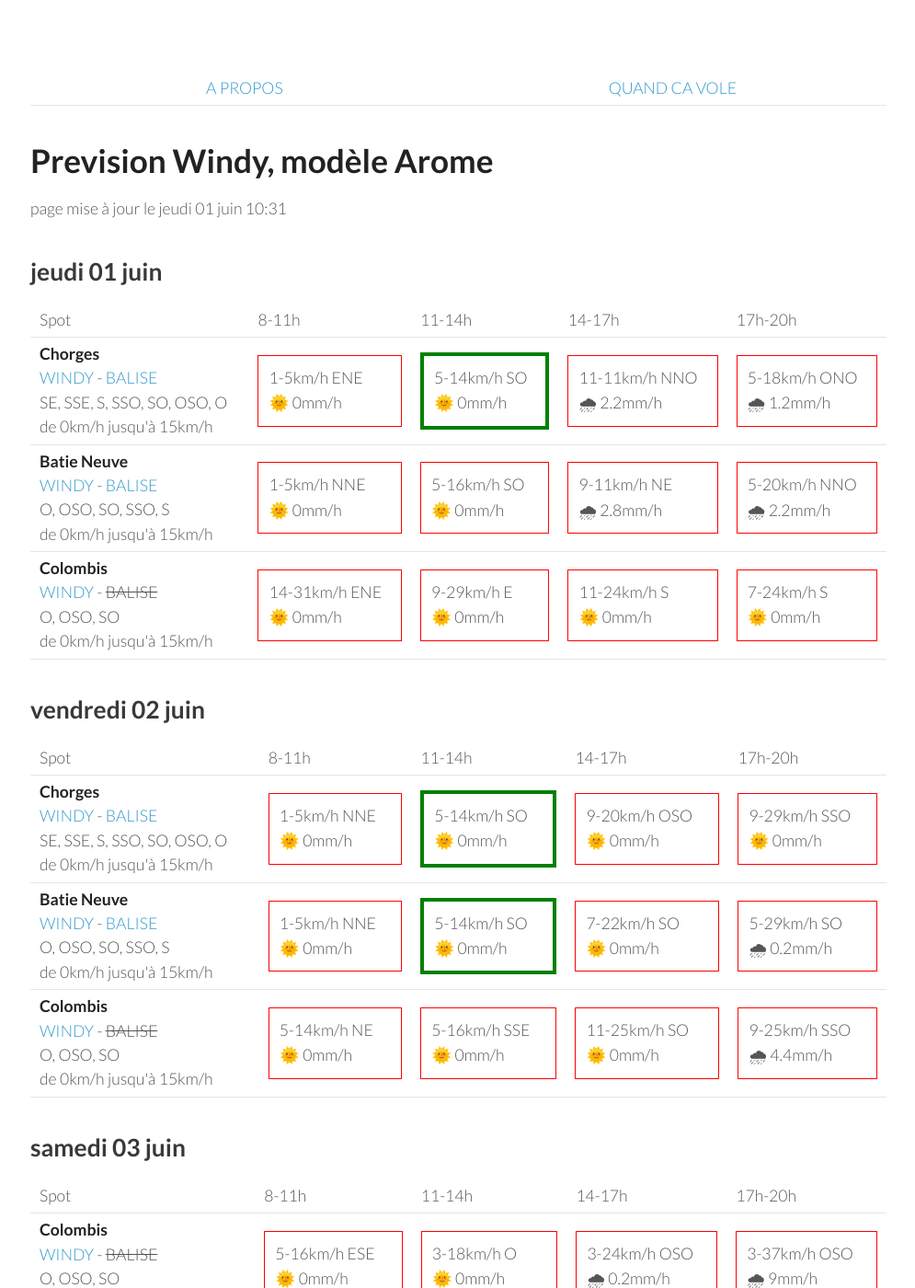
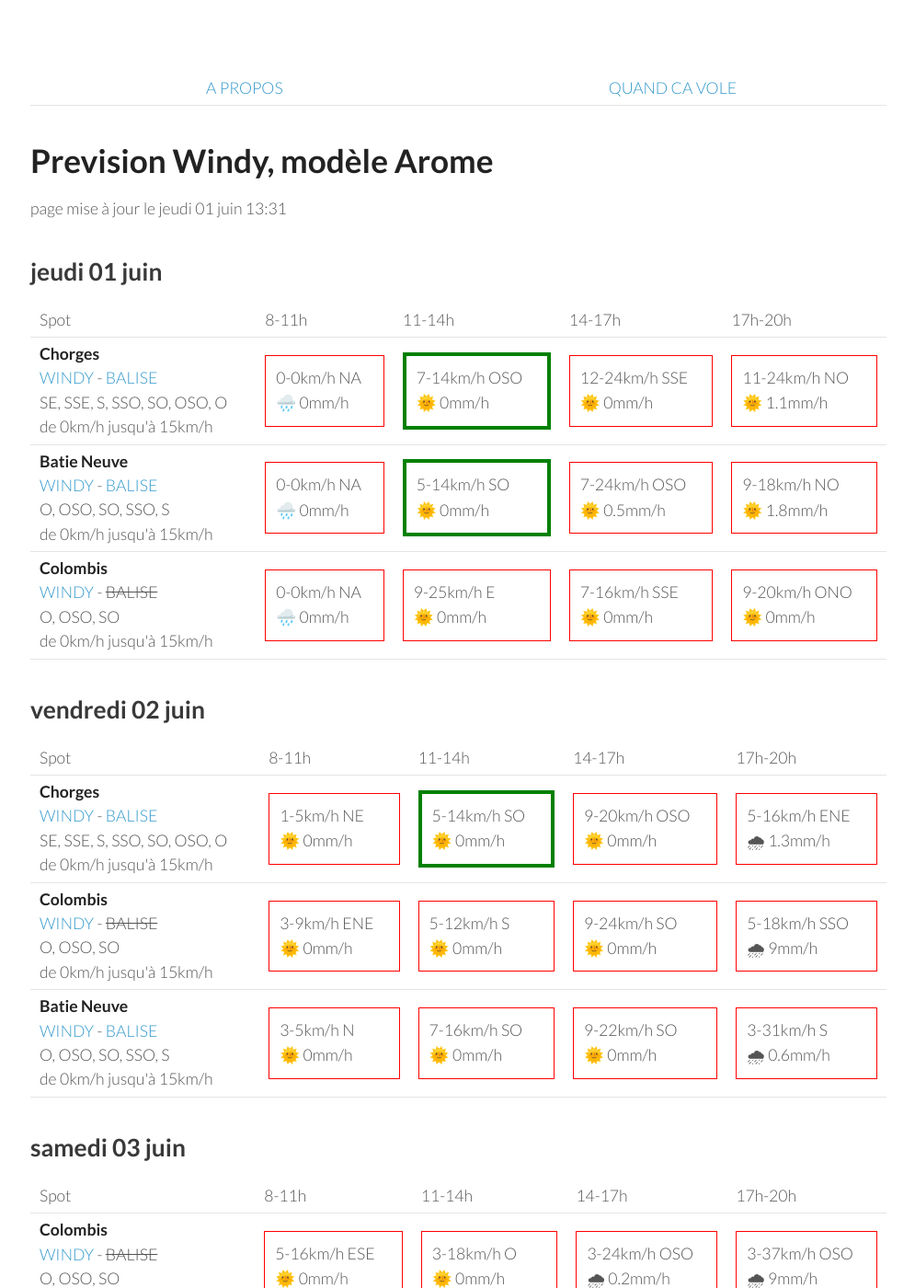
Before and after one commit to parapente-dans-le-nord/parapente-dans-le-nord.github.io, a Jekyll site: the page built from serre_poncon.markdown, in a window 1280 px wide and 1400 px high. Shown: the whole window at 92% size, without its empty margins (25-1020 px from the left). Built offline with Jekyll 4.4.1, drawn with Linux system fonts in a browser that asks for light colours.

Commit message:
update index.markdown

```diff
--- a/serre_poncon.markdown
+++ b/serre_poncon.markdown
@@ -7,7 +7,7 @@ title:  "Tous les spots"
 {: .links}
 
 # Prevision Windy, modèle Arome
-page mise à jour le jeudi 01 juin 10:31
+page mise à jour le jeudi 01 juin 13:31
 
 ## jeudi 01 juin
 
@@ -24,31 +24,28 @@ page mise à jour le jeudi 01 juin 10:31
 <tr>
         <td><strong>Chorges</strong><br><a href="https://windy.com/44.578/6.280?44.559,6.262,10">WINDY</a> - <span class=""><a href="https://www.openwindmap.org/PP554">BALISE</a> </span><br> <span class="vent-favorable">SE, SSE, S, SSO, SO, OSO, O</span><br><span class="force-vent">de 0km/h jusqu'à 15km/h</span> </td>
 
-            <td><div class="not-flyable"><p>1-5km/h ENE</p><p>🌞 0mm/h</p></div></td>
-            <td><div class="flyable"><p>5-14km/h SO</p><p>🌞 0mm/h</p></div></td>
-            <td><div class="not-flyable"><p>11-11km/h NNO</p><p>🌧 2.2mm/h</p></div></td>
-            <td><div class="not-flyable"><p>5-18km/h ONO</p><p>🌧 1.2mm/h</p></div></td>
-
+            <td><div class="not-flyable"><p>0-0km/h NA</p><p>🌧️ 0mm/h</p></div></td>
+            <td><div class="flyable"><p>7-14km/h OSO</p><p>🌞 0mm/h</p></div></td>
+            <td><div class="not-flyable"><p>12-24km/h SSE</p><p>🌞 0mm/h</p></div></td>
+            <td><div class="not-flyable"><p>11-24km/h NO</p><p>🌞 1.1mm/h</p></div></td>
 
     </tr>
 <tr>
         <td><strong>Batie Neuve</strong><br><a href="https://windy.com/44.584/6.236?44.559,6.262,10,m:eTtagly">WINDY</a> - <span class=""><a href="https://www.openwindmap.org/PP554">BALISE</a> </span><br> <span class="vent-favorable">O, OSO, SO, SSO, S</span><br><span class="force-vent">de 0km/h jusqu'à 15km/h</span> </td>
 
-            <td><div class="not-flyable"><p>1-5km/h NNE</p><p>🌞 0mm/h</p></div></td>
-            <td><div class="not-flyable"><p>5-16km/h SO</p><p>🌞 0mm/h</p></div></td>
-            <td><div class="not-flyable"><p>9-11km/h NE</p><p>🌧 2.8mm/h</p></div></td>
-            <td><div class="not-flyable"><p>5-20km/h NNO</p><p>🌧 2.2mm/h</p></div></td>
-
+            <td><div class="not-flyable"><p>0-0km/h NA</p><p>🌧️ 0mm/h</p></div></td>
+            <td><div class="flyable"><p>5-14km/h SO</p><p>🌞 0mm/h</p></div></td>
+            <td><div class="not-flyable"><p>7-24km/h OSO</p><p>🌞 0.5mm/h</p></div></td>
+            <td><div class="not-flyable"><p>9-18km/h NO</p><p>🌞 1.8mm/h</p></div></td>
 
     </tr>
 <tr>
         <td><strong>Colombis</strong><br><a href="https://windy.com/44.494/6.216?44.559,6.262,10">WINDY</a> - <span class="no-balise"> BALISE </span><br> <span class="vent-favorable">O, OSO, SO</span><br><span class="force-vent">de 0km/h jusqu'à 15km/h</span> </td>
 
-            <td><div class="not-flyable"><p>14-31km/h ENE</p><p>🌞 0mm/h</p></div></td>
-            <td><div class="not-flyable"><p>9-29km/h E</p><p>🌞 0mm/h</p></div></td>
-            <td><div class="not-flyable"><p>11-24km/h S</p><p>🌞 0mm/h</p></div></td>
-            <td><div class="not-flyable"><p>7-24km/h S</p><p>🌞 0mm/h</p></div></td>
-
+            <td><div class="not-flyable"><p>0-0km/h NA</p><p>🌧️ 0mm/h</p></div></td>
+            <td><div class="not-flyable"><p>9-25km/h E</p><p>🌞 0mm/h</p></div></td>
+            <td><div class="not-flyable"><p>7-16km/h SSE</p><p>🌞 0mm/h</p></div></td>
+            <td><div class="not-flyable"><p>9-20km/h ONO</p><p>🌞 0mm/h</p></div></td>
 
     </tr>
 
@@ -70,30 +67,30 @@ page mise à jour le jeudi 01 juin 10:31
 <tr>
         <td><strong>Chorges</strong><br><a href="https://windy.com/44.578/6.280?44.559,6.262,10">WINDY</a> - <span class=""><a href="https://www.openwindmap.org/PP554">BALISE</a> </span><br> <span class="vent-favorable">SE, SSE, S, SSO, SO, OSO, O</span><br><span class="force-vent">de 0km/h jusqu'à 15km/h</span> </td>
 
-            <td><div class="not-flyable"><p>1-5km/h NNE</p><p>🌞 0mm/h</p></div></td>
+            <td><div class="not-flyable"><p>1-5km/h NE</p><p>🌞 0mm/h</p></div></td>
             <td><div class="flyable"><p>5-14km/h SO</p><p>🌞 0mm/h</p></div></td>
             <td><div class="not-flyable"><p>9-20km/h OSO</p><p>🌞 0mm/h</p></div></td>
-            <td><div class="not-flyable"><p>9-29km/h SSO</p><p>🌞 0mm/h</p></div></td>
+            <td><div class="not-flyable"><p>5-16km/h ENE</p><p>🌧 1.3mm/h</p></div></td>
+
+
+    </tr>
+<tr>
+        <td><strong>Colombis</strong><br><a href="https://windy.com/44.494/6.216?44.559,6.262,10">WINDY</a> - <span class="no-balise"> BALISE </span><br> <span class="vent-favorable">O, OSO, SO</span><br><span class="force-vent">de 0km/h jusqu'à 15km/h</span> </td>
+
+            <td><div class="not-flyable"><p>3-9km/h ENE</p><p>🌞 0mm/h</p></div></td>
+            <td><div class="not-flyable"><p>5-12km/h S</p><p>🌞 0mm/h</p></div></td>
+            <td><div class="not-flyable"><p>9-24km/h SO</p><p>🌞 0mm/h</p></div></td>
+            <td><div class="not-flyable"><p>5-18km/h SSO</p><p>🌧 9mm/h</p></div></td>
 
 
     </tr>
 <tr>
         <td><strong>Batie Neuve</strong><br><a href="https://windy.com/44.584/6.236?44.559,6.262,10,m:eTtagly">WINDY</a> - <span class=""><a href="https://www.openwindmap.org/PP554">BALISE</a> </span><br> <span class="vent-favorable">O, OSO, SO, SSO, S</span><br><span class="force-vent">de 0km/h jusqu'à 15km/h</span> </td>
 
-            <td><div class="not-flyable"><p>1-5km/h NNE</p><p>🌞 0mm/h</p></div></td>
-            <td><div class="flyable"><p>5-14km/h SO</p><p>🌞 0mm/h</p></div></td>
-            <td><div class="not-flyable"><p>7-22km/h SO</p><p>🌞 0mm/h</p></div></td>
-            <td><div class="not-flyable"><p>5-29km/h SO</p><p>🌧 0.2mm/h</p></div></td>
-
-
-    </tr>
-<tr>
-        <td><strong>Colombis</strong><br><a href="https://windy.com/44.494/6.216?44.559,6.262,10">WINDY</a> - <span class="no-balise"> BALISE </span><br> <span class="vent-favorable">O, OSO, SO</span><br><span class="force-vent">de 0km/h jusqu'à 15km/h</span> </td>
-
-            <td><div class="not-flyable"><p>5-14km/h NE</p><p>🌞 0mm/h</p></div></td>
-            <td><div class="not-flyable"><p>5-16km/h SSE</p><p>🌞 0mm/h</p></div></td>
-            <td><div class="not-flyable"><p>11-25km/h SO</p><p>🌞 0mm/h</p></div></td>
-            <td><div class="not-flyable"><p>9-25km/h SSO</p><p>🌧 4.4mm/h</p></div></td>
+            <td><div class="not-flyable"><p>3-5km/h N</p><p>🌞 0mm/h</p></div></td>
+            <td><div class="not-flyable"><p>7-16km/h SO</p><p>🌞 0mm/h</p></div></td>
+            <td><div class="not-flyable"><p>9-22km/h SO</p><p>🌞 0mm/h</p></div></td>
+            <td><div class="not-flyable"><p>3-31km/h S</p><p>🌧 0.6mm/h</p></div></td>
 
 
     </tr>
```
